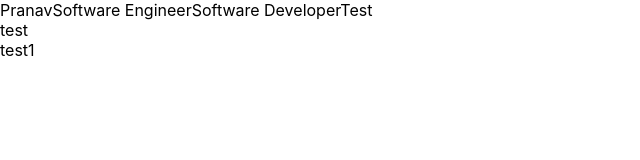
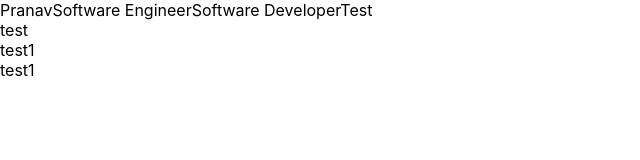
Before and after one commit to Pranie63/Portfolio, a React (Create React App) app: page / in a window 1280 px wide. Shown: the top 160 px of the page, without its empty margins (0-640 px from the left). Built offline with nearby package versions, Linux system fonts and the light colour scheme.

Commit message:
Linked project categories to projects displayed

```diff
--- a/src/Content.tsx
+++ b/src/Content.tsx
@@ -1,14 +1,18 @@
 import './Content.css'
 import ProjectCats from './ProjectCats'
+import Projects from './Projects'
+import { useState } from 'react'
 
 type ContentProps = {
     projectMappings: Map<String, Array<String>>
 }
 
 function Content(props: ContentProps) {
+    const [curProjectCat, setProjectCat] = useState(Array.from(props.projectMappings)[0][0])
     return (
         <div>
-            <ProjectCats projectMappings={props.projectMappings}/>
+            <ProjectCats projectMappings={props.projectMappings} setProjectCat={setProjectCat}/>
+            <Projects projects={props.projectMappings.get(curProjectCat)}/>
         </div>
     )
 }
--- a/src/Portfolio.tsx
+++ b/src/Portfolio.tsx
@@ -3,7 +3,7 @@ import './Portfolio.css';
 import Intro from './Intro';
 import Content from './Content';
 
-const projectMappings: Map<String, Array<String>> = new Map<String, Array<String>>([["test", ["test"]], ["test1", ["test"]]]);
+const projectMappings: Map<String, Array<String>> = new Map<String, Array<String>>([["test", ["test"]], ["test1", ["test1"]]]);
 
 function Portfolio() {
     return(
--- a/src/ProjectCat.tsx
+++ b/src/ProjectCat.tsx
@@ -2,11 +2,12 @@ import './ProjectCat.css'
 
 type ProjectCatProps = {
     name: String
+    setProjectCat: Function
 }
 
 function ProjectCat(props: ProjectCatProps) {
     return (
-        <div>
+        <div onClick={props.setProjectCat(props.name)}>
             {props.name}
         </div>
     )
--- a/src/ProjectCats.tsx
+++ b/src/ProjectCats.tsx
@@ -3,6 +3,7 @@ import ProjectCat from './ProjectCat'
 
 type ProjectCatsProps = {
     projectMappings: Map<String, Array<String>>
+    setProjectCat: Function
 }
 
 function ProjectCats(props: ProjectCatsProps) {
@@ -10,7 +11,7 @@ function ProjectCats(props: ProjectCatsProps) {
         <div>
             {Array.from(props.projectMappings).map(([key, value]) => {
                 return (
-                    <ProjectCat name={key}/>
+                    <ProjectCat name={key} setProjectCat={props.setProjectCat}/>
                 )
             })}
         </div>
--- a/src/Projects.tsx
+++ b/src/Projects.tsx
@@ -1,11 +1,15 @@
 import './Projects.css'
 
 type ProjectsProps = {
-    projects: Array<String>
+    projects: Array<String> | undefined
 }
 
 function Projects(props: ProjectsProps) {
-
+    return (
+        <div>
+            {props.projects}
+        </div>
+    )
 }
 
 export default Projects
```
